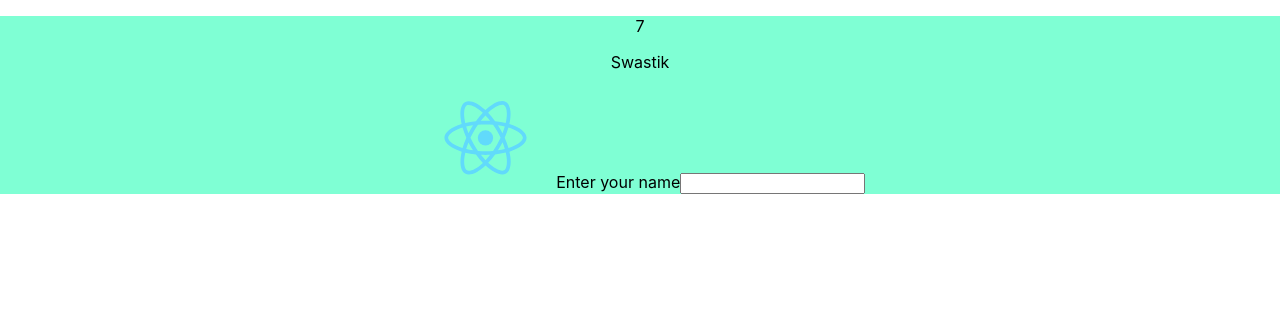
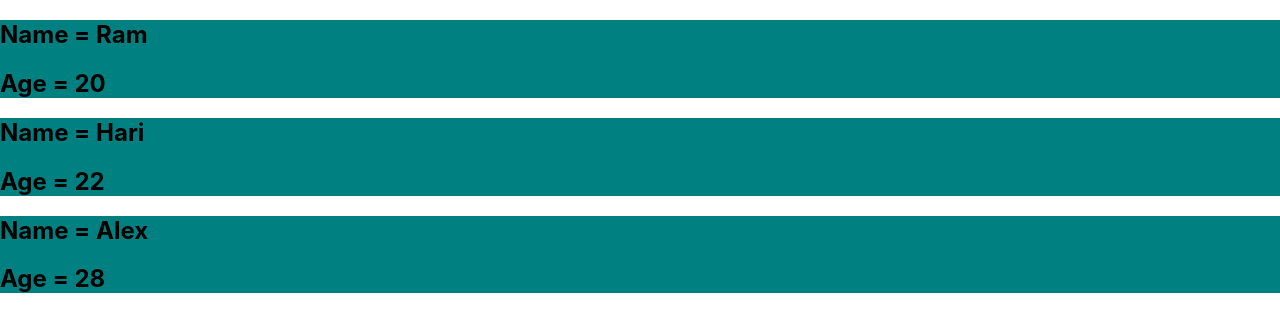
Before and after one commit to dnesbala/github-api-js-starter, a React (Create React App) app in the folder react-concepts/: page / in a window 1280 px wide. Shown: the top 332 px of the page. Built offline with nearby package versions, Linux system fonts and the light colour scheme.

Commit message:
Components and props

```diff
--- a/react-concepts/src/App.jsx
+++ b/react-concepts/src/App.jsx
@@ -1,22 +1,12 @@
 import React from "react";
-import logo from "./logo.svg";
-import "./App.css";
+import Person from "./components/Person";
 
-// JSX is a syntax extension for JavaScript.
 const App = () => {
-  const name = "Swastik";
-
   return (
-    // <div style="background-color: red"> This is using normal HTML and CSS </div>
-    // class : className
-    <div className="App">
-      <p>{2 + 5}</p>
-      <p>{name}</p>
-      <img src={logo} alt="logo" style={{ height: "100px" }} />
-
-      {/* for: htmlFor */}
-      <label htmlFor="name">Enter your name</label>
-      <input type="text" id="name" />
+    <div>
+      <Person name="Ram" age={20} />
+      <Person name="Hari" age={22} />
+      <Person name="Alex" age={28} />
     </div>
   );
 };
--- /dev/null
+++ b/react-concepts/src/components/Person.jsx
@@ -0,0 +1,18 @@
+import React from "react";
+
+const Person = (props) => {
+  //   console.log(props.name);
+  //   const name = props.name;
+  //   const age = props.age;
+  //   props.name = "Test"; // Props are read only
+  const { name, age } = props;
+
+  return (
+    <div style={{ backgroundColor: "teal" }}>
+      <h2>Name = {name}</h2>
+      <h2>Age = {age}</h2>
+    </div>
+  );
+};
+
+export default Person;
```
